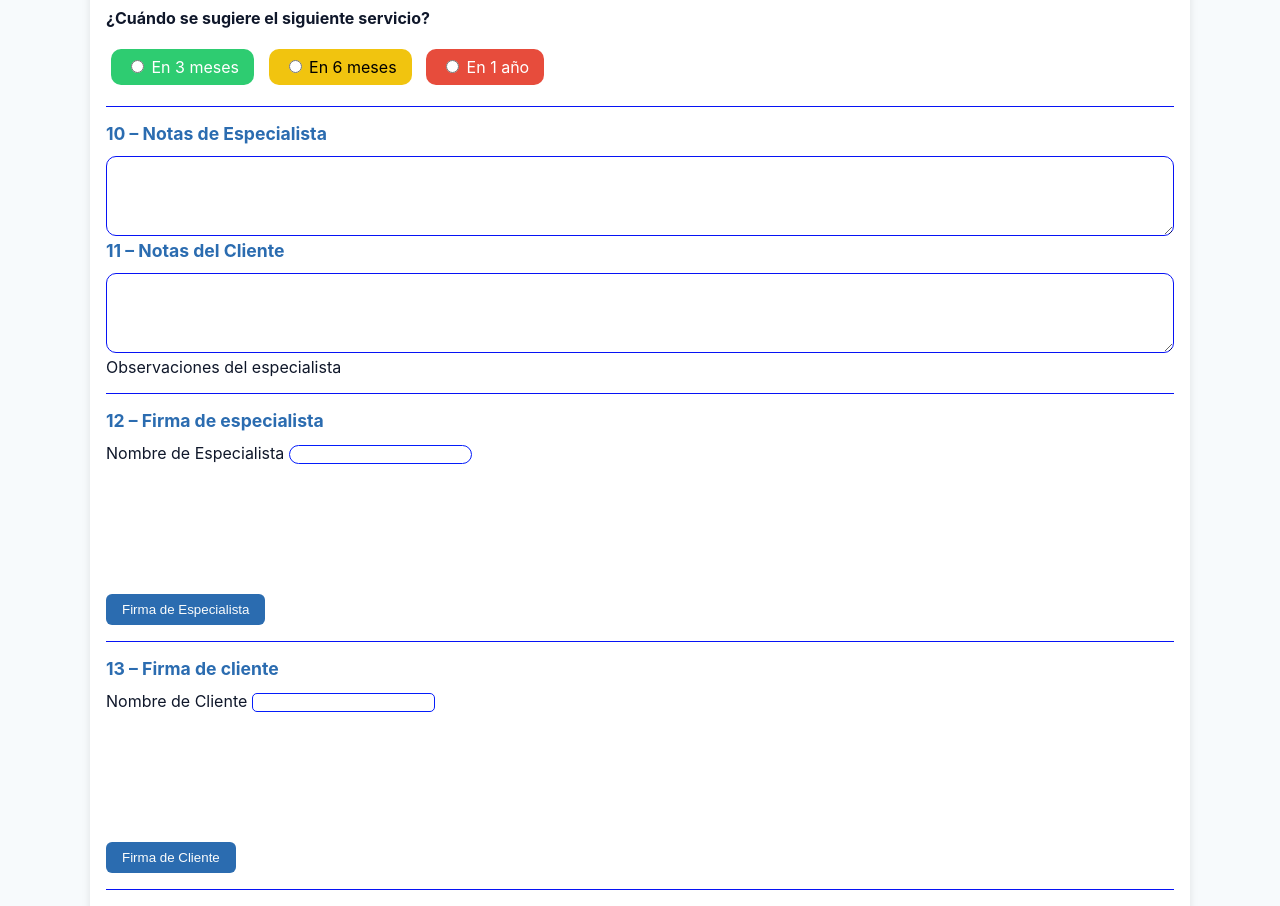
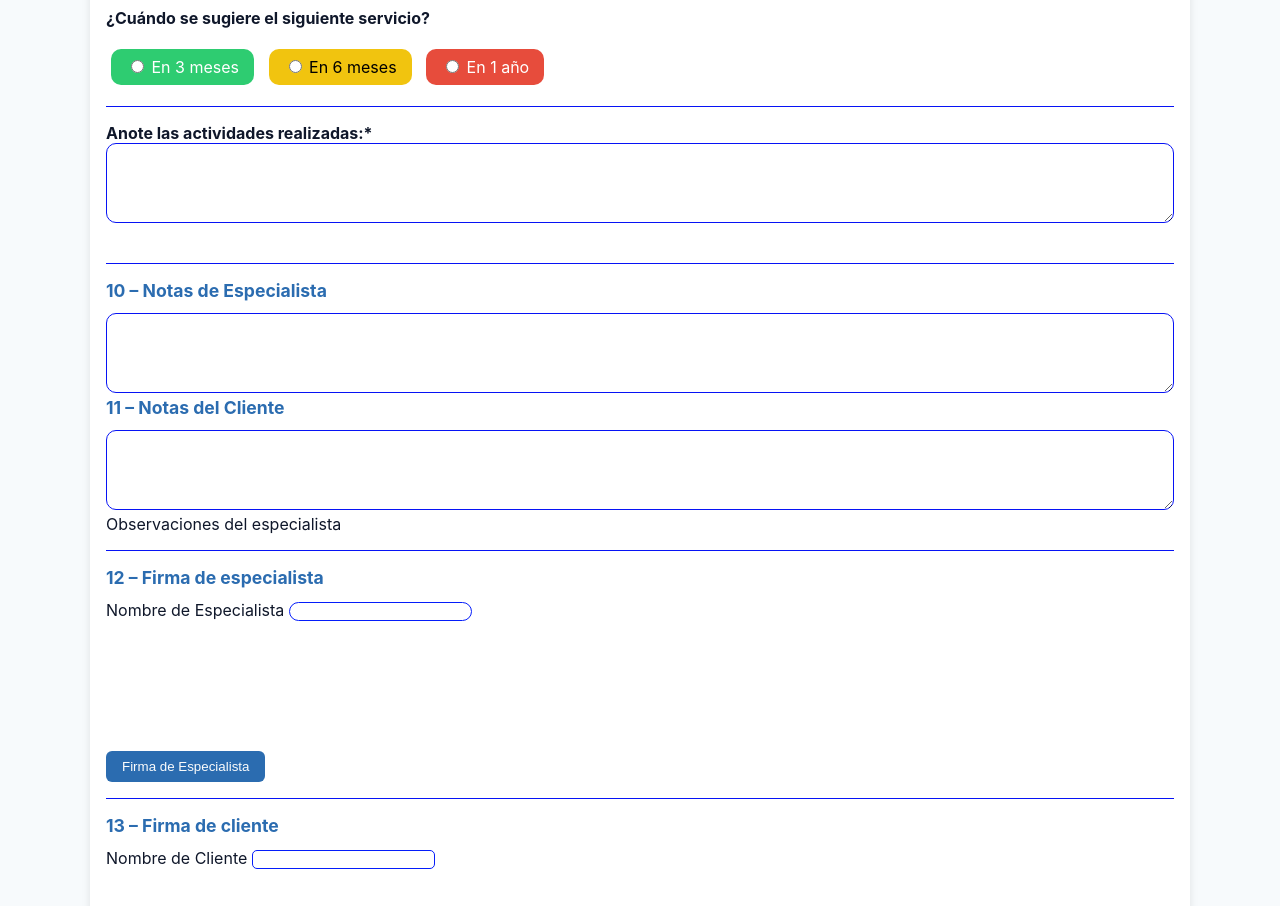
Before and after one commit to GF-2026/Preventive_Report, a plain HTML site: page index.html in a window 1280 px wide. Shown: the part 3180-4086 px from the top of the page. Drawn offline with Linux system fonts and the light colour scheme.

Commit message:
Update index.html

```diff
--- a/index.html
+++ b/index.html
@@ -294,8 +294,9 @@
 <!--<button type="button" onclick="verProximoServicio()">Ver resultado</button>-->
 
 <p id="resultado_servicio"></p>
-
-
+<hr>
+            <div><label><strong>Anote las actividades realizadas:*<br></strong></label></div>
+            <div class="fullwidth"><textarea id="act_work"></textarea></label></div><br>
 
 
             <!-- 10 – Observaciones -->
```
